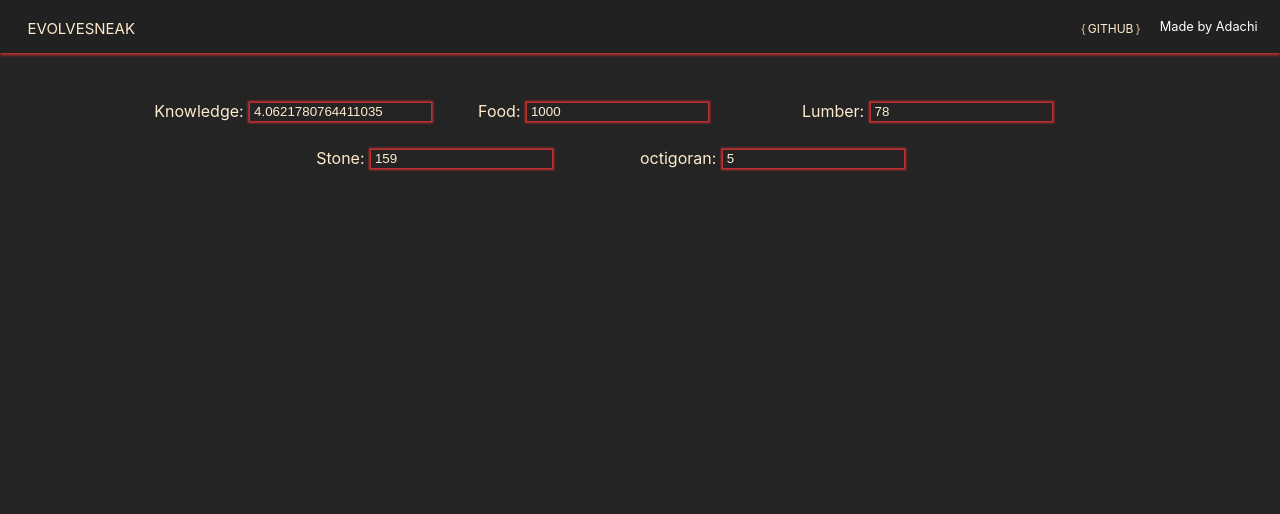
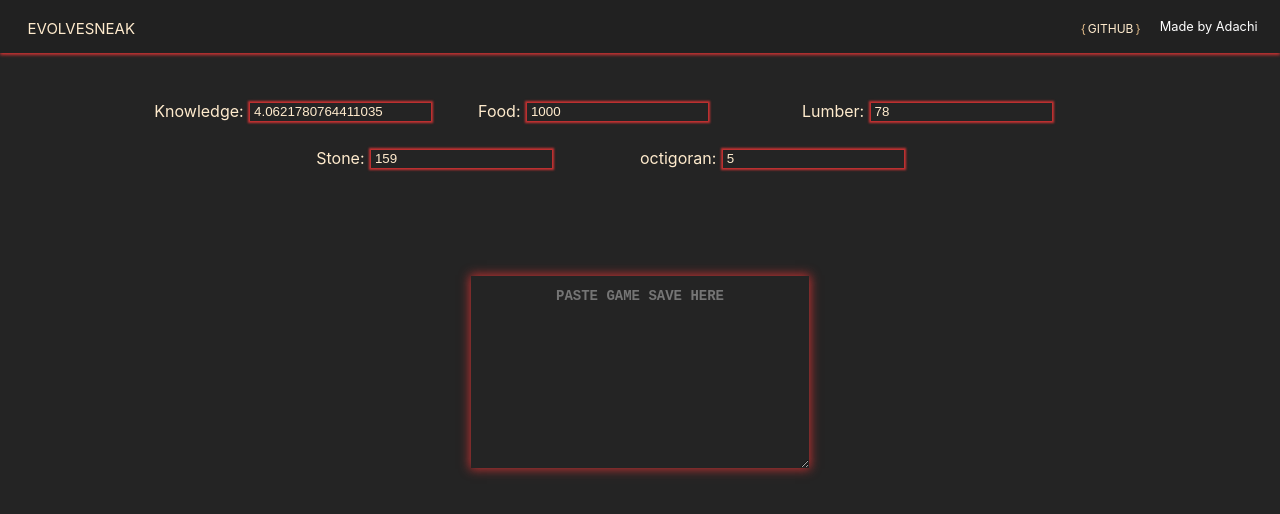
Before and after one commit to Adachi91/evolvesneak, a React (Create React App) app: page / in a window 1280 px wide. Shown: the top 514 px of the page. Built offline with nearby package versions, Linux system fonts and the light colour scheme.

Commit message:
semi-works but willfix tomorrow gn luv u
i need a new computer :crying_cat_face:

```diff
--- a/src/App.js
+++ b/src/App.js
@@ -6,6 +6,8 @@ import ErrorBox from './components/errorBox';
 //import ResourceElements from './components/bodyElements';
 //import GenerateElements from './components/bodyElements';
 import NumberFields from './components/chatGPTNumberFields';
+//import usrSaveTextArea from './components/userInput';
+import UserSaveDataElement from './components/userInput';
 
 function App() {
 
@@ -33,12 +35,14 @@ function App() {
     return <NumberFields values={obj} />;
   };*/
 
+  //<usrSaveTextArea decodeSave={decodeSave} />
   return (
     <>
     <div className="App">
       <Header></Header>
       <ErrorBox Error={errors.Error} Type={errors.Type} Message={errors.Message} />
       <NumberFields values={gameResources} />
+      <UserSaveDataElement decodeSave={decodeSave} />
     </div>
     </>
   );
--- a/src/components/userInput.jsx
+++ b/src/components/userInput.jsx
@@ -1,6 +1,109 @@
-import React from 'react';
+import React, { useState } from 'react';
+import { ElementContainerRestraint, UserTextArea } from '../styles/elementStyles';
+import ErrorBox from './errorBox';
 
-class usrSaveTextArea extends React.Component {
+export default function UserSaveDataElement( { decodeSave } ) {
+    //just having a bit of fun trying to figure out why they didn't make a more intiutive accessor
+    /*const Person [get, set];
+    const [get, set] = useState("Person A");
+    const [get, set] = useState("Person B");*/
+
+    const [value, valueSetter] = useState('');
+    const [errors, errorsSetter] = useState( { Error: false, Type: '', Message: ''} );
+
+    const onUserInput = (event) => {
+        const base64regex = /^([0-9a-zA-Z+/]{4})*(([0-9a-zA-Z+/]{2}==)|([0-9a-zA-Z+/]{3}=))?$/; //STACKOVERFLOW TOLD ME TO DO IT
+        const saveData = event.clipboardData.getData('text/plain');
+
+        if(base64regex.test(saveData)) {
+            //this.setState({ value: saveData });
+            valueSetter(saveData);
+            updateLocalStorage(); //update the localstorage for recovery if something goes wrong!
+            //this.props.decodeSave(saveData);
+            //testing
+            decodeSave(value);
+            <decodeSave value={value} />
+
+            //then do some other shit like eh try and figure out how to render elements while page is loaded, I haven't tried that yet I suppose
+        } else {
+            //might need this?
+            //const erorrosr = {};
+
+            valueSetter('');
+            errorsSetter( { Error: true, Type: 'warn', Message: 'Input was not a valid save file!' } );
+            //this.setState({ value: '', errors: { Error: true, Type: 'warn', Message: 'Input was not a valid save file!' } });
+        }
+      }
+
+      /**
+       * Updates the localStorage on the users browser to create up to 10 backups of game data with timestamps so if something goes wrong they can recover their older game saves.
+       */
+      const updateLocalStorage = () => {
+        //i dunno
+        /*const a = localStorage.length;
+        if(a > 10) {
+            //change first backup
+            const oldestValue = [];
+            for(const [k, v] of Object.entries(localStorage)) {
+                const time = k.split("k");
+                if(oldestValue.length === 0) {
+                    const newValue = {};
+                    newValue[k] = v;
+                    oldestValue.push(newValue);
+                } else {
+                    const firstEntry = oldestValue[0];
+                    const firstEntryTime = Date.parse(Object.keys(firstEntry)[0].split("k")[1]);
+                    const currentEntryTime = Date.parse(time);
+
+
+                    if(firstEntryTime > currentEntryTime) {
+                        const newValue = {};
+                        newValue[k] = v;
+                        oldestValue.pop();
+                        oldestValue.push(newValue);
+                    }
+                }
+            }
+
+            localStorage.removeItem(Object.keys(oldestValue[0])[0]);
+            localStorage.setItem('saveBak'+Date.now(), this.state.value);
+        } else {
+            localStorage.setItem('saveBak'+Date.now(), this.state.value);
+        }*/
+        const localStorageEntries = Object.entries(localStorage);
+        if(localStorageEntries.length >= 10) {
+            let oldestTime = Infinity;
+            let oldestKey = null;
+            for(const [k, v] of localStorageEntries) {
+                const time = Date.parse(k.split("k")[1]);
+
+                if(time < oldestTime) {
+                    oldestTime = time;
+                    oldestKey = k;
+                }
+            }
+            localStorage.removeItem(oldestKey);
+        }
+        localStorage.setItem('saveBak'+Date.now(), value);
+      }
+
+
+      //TODO: Duplication, if you double paste it will bypass b64 encoding check and allow the text in the field, also small strings like  "asdf" are valid b64 strings need to fix this as well.
+    return (
+    <ElementContainerRestraint>
+    <ErrorBox Error={errors.Error} Type={errors.Type} Message={errors.Message} />
+    <UserTextArea
+        onPaste={onUserInput}
+        value={value}
+        onChange={e => valueSetter(e.target.value)}
+        placeholder="Paste game save here"
+    />
+    </ElementContainerRestraint>
+    );
+    // this.setState({ value: e.target.value })}
+}
+
+/*class usrSaveTextArea extends React.Component {
   constructor(props) {
     super(props);
     this.state = { value: '', errors: { Error: false, Type: '', Message: '' } }; //is this proper? throw spaghetti at the wall, if it sticks, well ya
@@ -17,11 +120,11 @@ class usrSaveTextArea extends React.Component {
         this.props.decodeSave(saveData);
         //then do some other shit like eh try and figure out how to render elements while page is loaded, I haven't tried that yet I suppose
     } else {
-        this.setState({ value: '', errors: { Error: true, Type: 'Warn', Message: 'Input was not a valid save file!' } });
+        this.setState({ value: '', errors: { Error: true, Type: 'warn', Message: 'Input was not a valid save file!' } });
     }
   }
 
-  updateLocalStorage = () => {
+  updateLocalStorage = () => {*/
     //i dunno
     /*const a = localStorage.length;
     if(a > 10) {
@@ -53,7 +156,9 @@ class usrSaveTextArea extends React.Component {
     } else {
         localStorage.setItem('saveBak'+Date.now(), this.state.value);
     }*/
-    const localStorageEntries = Object.entries(localStorage);
+
+
+    /*const localStorageEntries = Object.entries(localStorage);
     if(localStorageEntries.length >= 10) {
         let oldestTime = Infinity;
         let oldestKey = null;
@@ -85,4 +190,4 @@ class usrSaveTextArea extends React.Component {
   }
 }
 
-export default usrSaveTextArea;
+//export default usrSaveTextArea;*/
--- a/src/styles/elementStyles.js
+++ b/src/styles/elementStyles.js
@@ -51,6 +51,26 @@ export const ElementNumberBox = styled.input`
     margin-left: 0.4rem;
 `;
 
+/* User Input Shit  */
+export const UserTextArea = styled.textarea`
+    background: transparent;
+    border: 0px;
+    min-width: 33%;
+    min-height: 12rem;
+    margin-top: 2rem;
+    box-shadow: rgb(200, 50, 50) 0px 0px 10px 1px;
+    color: blanchedalmond;
+    -webkit-box-sizing: border-box;
+    padding: 0.44rem;
+
+    &::placeholder {
+        font-size: 1.266rem;
+        text-align: center;
+        font-weight: 600;
+        font-variant-caps: all-petite-caps;
+    }
+`;
+
 
 /* Errorbox */
 export const ErrorBoxContainer = styled.div`
```
